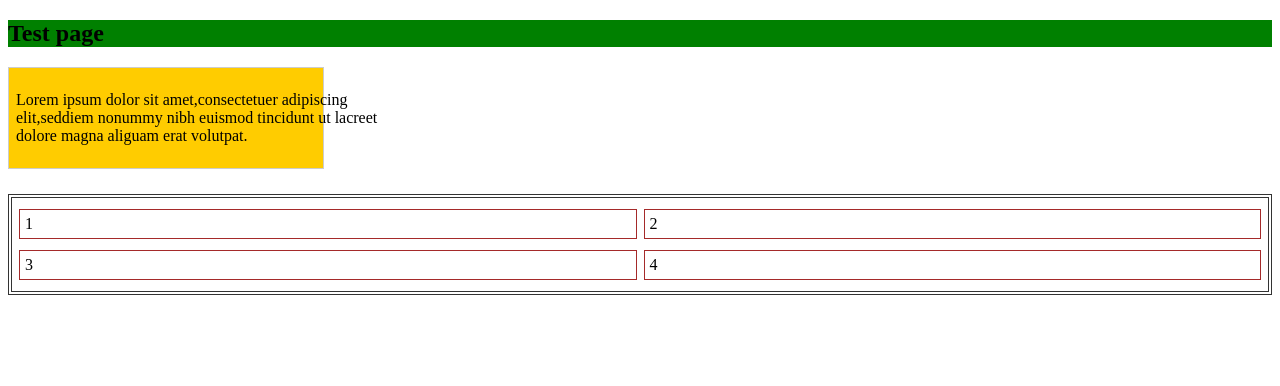
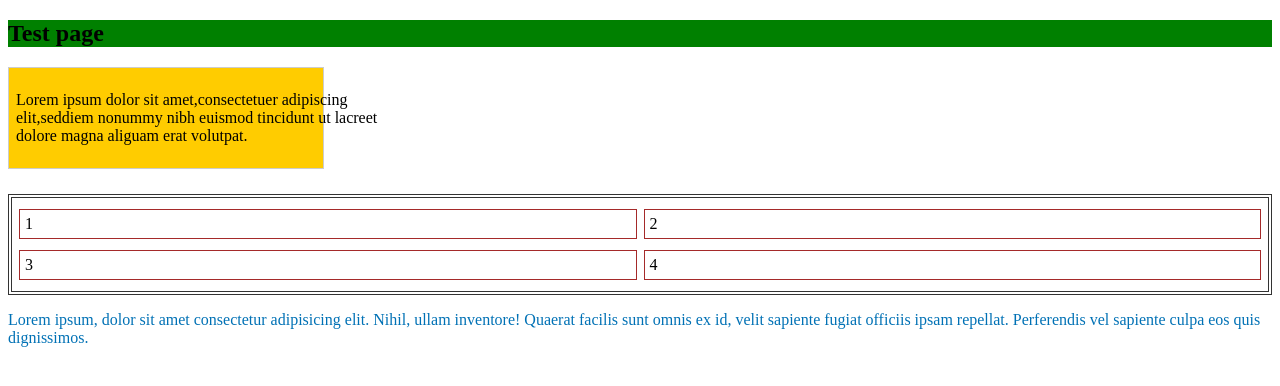
Before and after one commit to ViktoriaNechai/my-proj, a plain HTML site: page index.html in a window 1280 px wide. Drawn offline with Linux system fonts and the light colour scheme.

Commit message:
added colored p

```diff
--- a/index.html
+++ b/index.html
@@ -23,5 +23,6 @@
          <td>4</td>
         </tr>
     </table>
+    <p style="color: rgb(0, 113, 181)">Lorem ipsum, dolor sit amet consectetur adipisicing elit. Nihil, ullam inventore! Quaerat facilis sunt omnis ex id, velit sapiente fugiat officiis ipsam repellat. Perferendis vel sapiente culpa eos quis dignissimos.</p>
 </body>
 </html>
```
